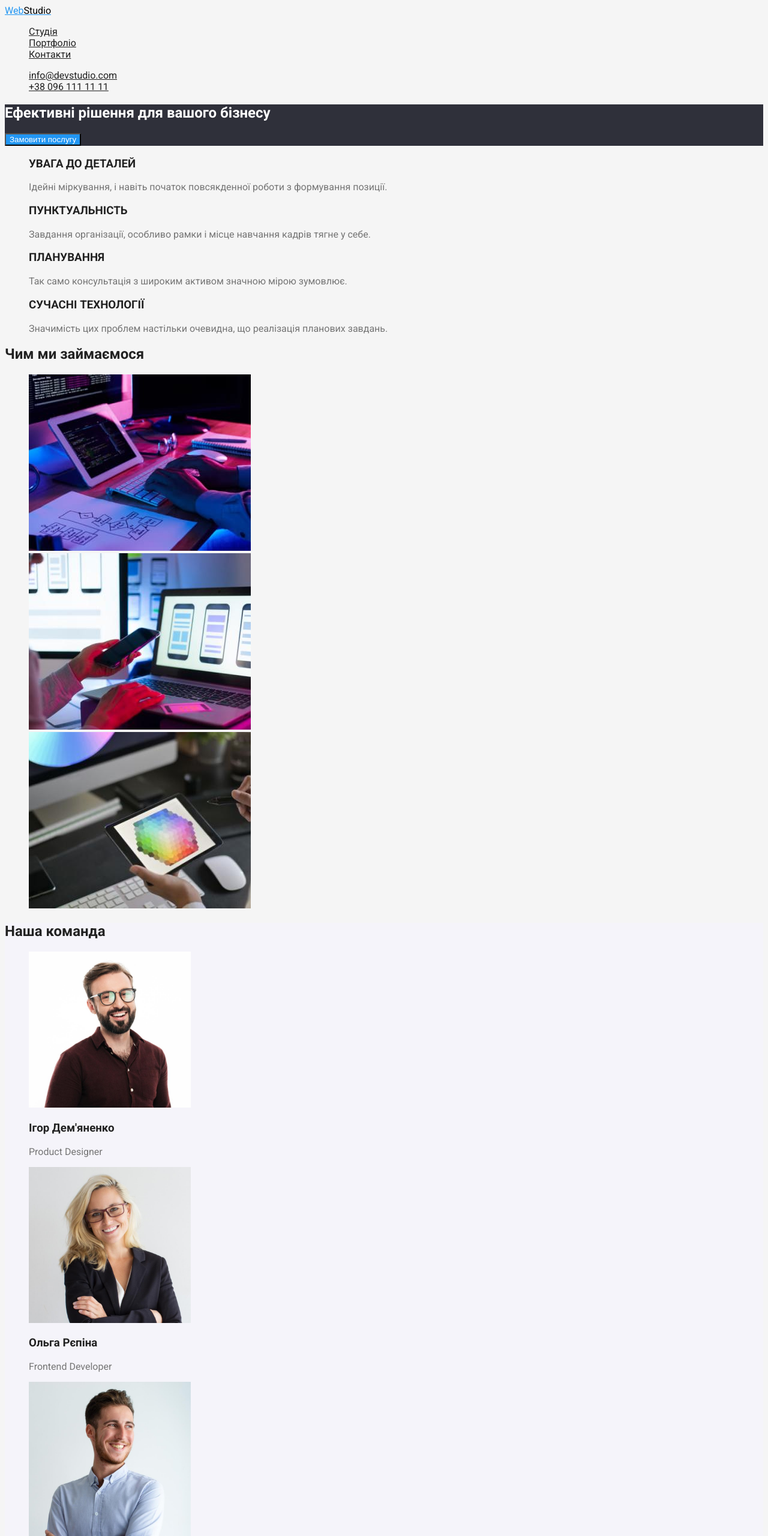
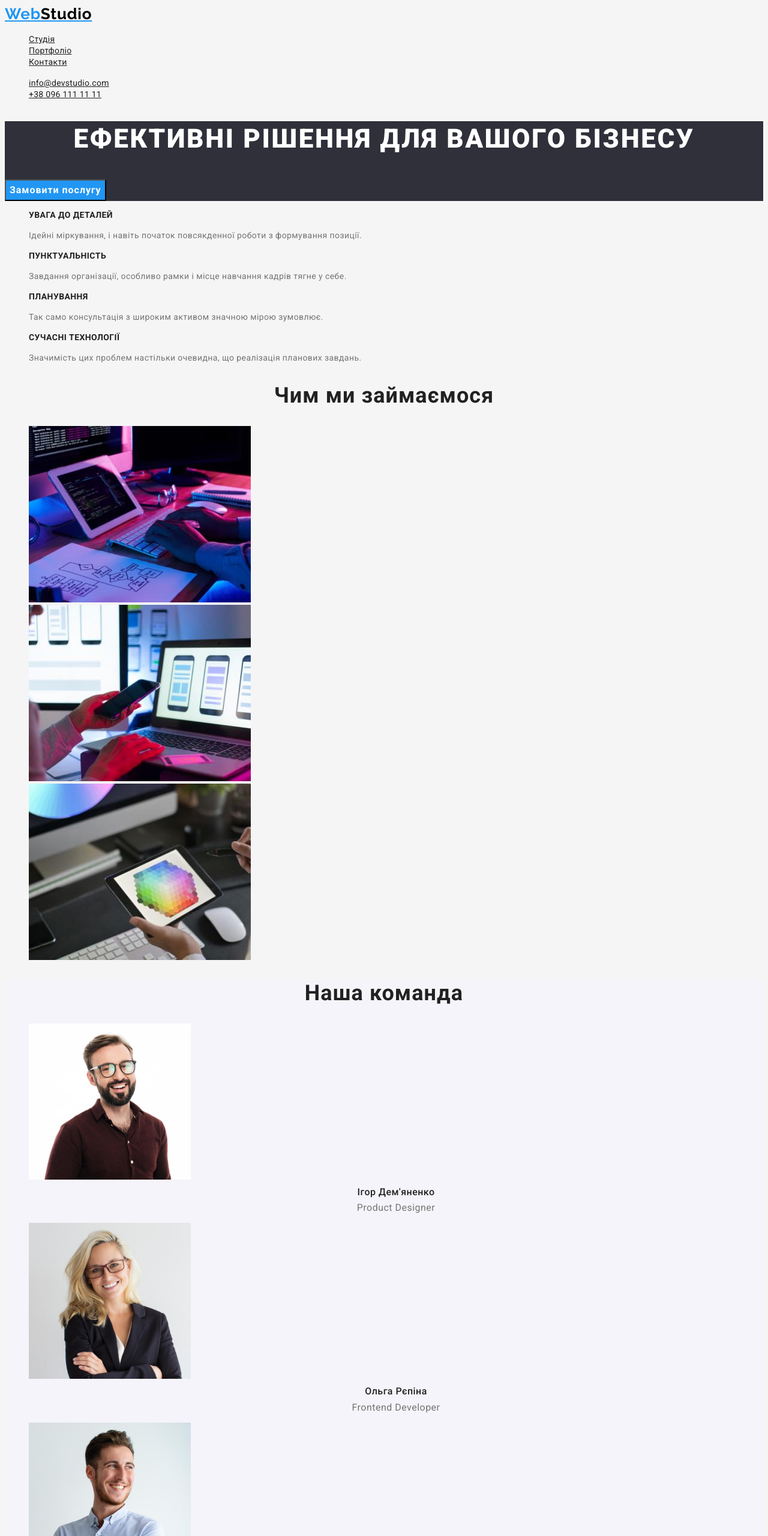
Before and after one commit to makshol/goit-markup-hw-02, a plain HTML site: page index.html in a window 1280 px wide. Shown: the top 2560 px of the page at 60% size. Drawn offline with Linux system fonts and the light colour scheme.

Commit message:
end text and colors css

```diff
--- a/index.html
+++ b/index.html
@@ -27,7 +27,7 @@
     <!--Main-->
     <main>
       <section class="hero">
-        <h1>Ефективні рішення для вашого бізнесу</h1>
+        <h1 class="hero-title">Ефективні рішення для вашого бізнесу</h1>
         <button type="button" class="button">Замовити послугу</button>
       </section>
       <section>
@@ -66,7 +66,7 @@
       </section>
       <!--Our team-->
       <section class="team-section">
-        <h2 class="h2-tittle">Наша команда</h2>
+        <h2 class="h2-title">Наша команда</h2>
         <ul>
           <li>
             <img src="./images/team/team-1.jpg" alt="designer" width="270" height="260" />
--- a/styles/styles.css
+++ b/styles/styles.css
@@ -13,7 +13,7 @@
 body {
 background-color: var(--primary-backgroundcolor);
 color: var(--primary-text-color);
-font-family: roboto;
+font-family: 'Roboto', sans-serif;
 }
 
 ul {
@@ -21,6 +21,11 @@ ul {
 }
 .logo {
 color: var(--nav-text-color);
+font-family: 'Raleway', sans-serif;
+font-weight: 700;
+font-size: 26px;
+line-height: 1.19;
+letter-spacing: 0.03em;
 }
 .studio {
     color: var(--logo-color);
@@ -30,6 +35,10 @@ color: var(--nav-text-color);
 
 .site-nav .link {
     color: var(--primary-text-color)
+font-weight: 500;
+font-size: 14px;
+line-height: 1.14;
+letter-spacing: 0.02em;
 }
 .site-nav .link:hover,
 .site-nav .link:focus
@@ -41,28 +50,72 @@ color: var(--nav-text-color);
     color: var(--hero-text-color);
     background-color: #2F303A;
 }
+.hero-title {
+    color: var(--hero-text-color);
+font-weight: 900;
+font-size: 44px;
+line-height: 1.36;
+text-align: center;
+letter-spacing: 0.06em;
+text-transform: uppercase;
+}
+
 .button {
     cursor: pointer;
     color: var(--hero-text-color);
     background-color:var(--button-color);
+    font-family: 'Roboto';
+font-weight: 700;
+font-size: 16px;
+line-height: 1.88;
+display: flex;
+align-items: center;
+text-align: center;
+letter-spacing: 0.06em;
+
 }
 .advantages-list {
     color: var(--title-text-color);
+font-weight: 700;
+font-size: 14px;
+line-height: 1.14;
+letter-spacing: 0.03em;
+text-transform: uppercase;
 }
 .advantages-text {
     color: var(--undertitle-text-color);
+font-weight: 400;
+font-size: 14px;
+line-height: 1.71;
+letter-spacing: 0.03em;
 }
+
 .h2-title {
     color: var(--primary-text-color);
+    font-weight: 700;
+font-size: 36px;
+line-height: 1.17;
+text-align: center;
+letter-spacing: 0.03em;
 }
 .team-section {
     background-color: var(--secondary-backgroundcolor);
 }
 .team-list {
 color: var(--primary-text-color);
+font-weight: 500;
+font-size: 16px;
+line-height: 1.19px;
+text-align: center;
+letter-spacing: 0.03em;
 }
 .team-text {
     color: var(--undertitle-text-color);
+font-weight: 400;
+font-size: 16px;
+line-height: 1.19;
+text-align: center;
+letter-spacing: 0.03em;
 }
 /* footer */
 .footer {
@@ -70,16 +123,37 @@ color: var(--primary-text-color);
 }
 .studio-footer {
     color: var(--hero-text-color);
+    font-family: 'Raleway';
+font-weight: 700;
+font-size: 26px;
+line-height: 1.19;
+letter-spacing: 0.03em;
 }
 
 .address-footer {
     color:var(--hero-text-color);
+    font-style: normal;
+   font-weight: 400;
+font-size: 14px;
+line-height: 1.71;
+letter-spacing: 0.03em;
 }
 .mail-footer {
     color: rgba(255, 255, 255, 0.6);
+font-style: normal;
+font-weight: 400;
+font-size: 14px;
+line-height: 1.71;
+letter-spacing: 0.03em;
 }
+
 .tel-footer {
     color: rgba(255, 255, 255, 0.6);
+font-style: normal;
+font-weight: 400;
+font-size: 14px;
+line-height: 24px;
+letter-spacing: 0.03em;
 }
 .address-footer:hover,
 .address-footer:focus {
```
